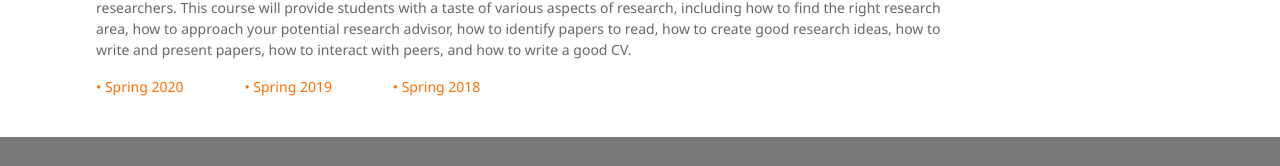
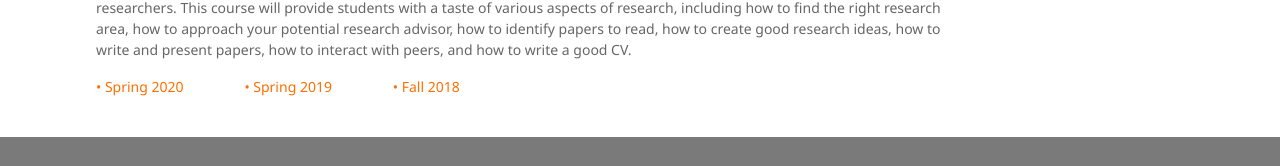
Before and after one commit to uhcsed/uhcsed.github.io, a Next.js app: page /courses in a window 1280 px wide. Shown: the part 1174-1340 px from the top of the page. Built offline with nearby package versions, Linux system fonts and the light colour scheme.

Commit message:
fixed wrong redirection

```diff
--- a/src/data/courses.ts
+++ b/src/data/courses.ts
@@ -76,7 +76,7 @@ export const COURSES: Course[] = [
     editions: [
       { semester: 'Spring 2020', url: 'https://www.kixlab.org/courses/i2r-spring-2020/' },
       { semester: 'Spring 2019', url: 'https://www.kixlab.org/courses/i2r-spring-2019/' },
-      { semester: 'Spring 2018', url: 'https://www.kixlab.org/courses/i2r-fall-2018/' },
+      { semester: 'Fall 2018', url: 'https://www.kixlab.org/courses/i2r-fall-2018/' },
     ],
   },
 ] as const satisfies Course[]
```
